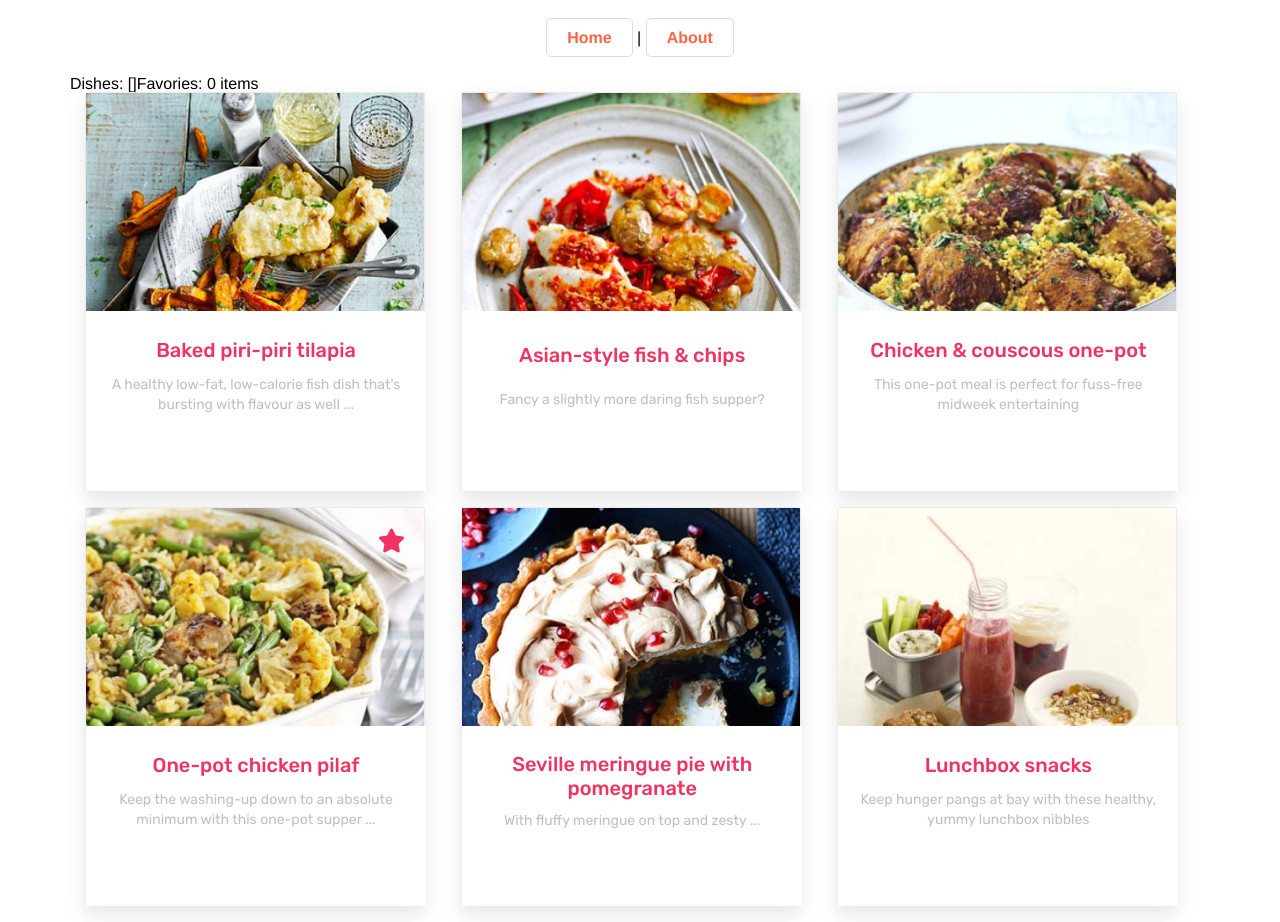
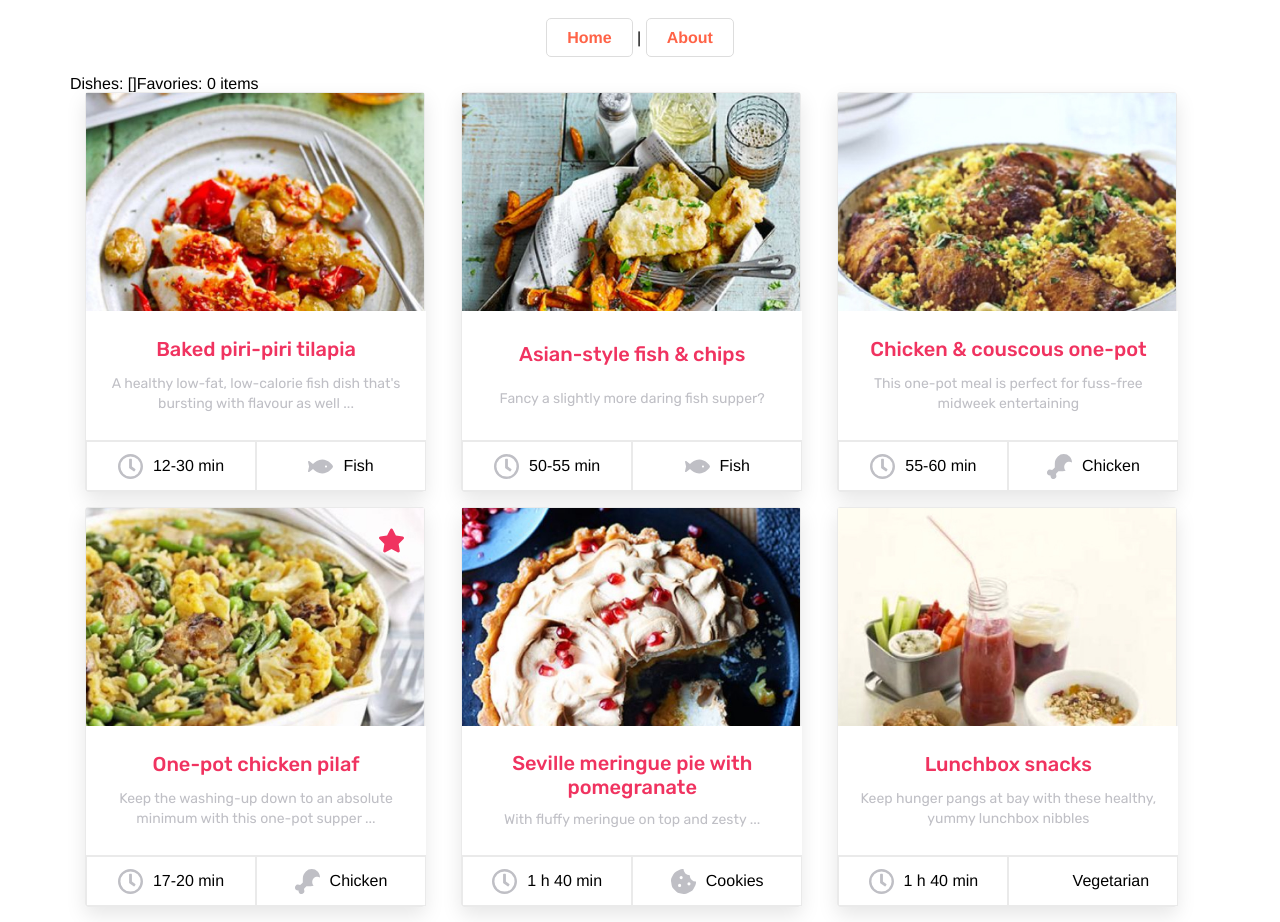
Before and after one commit to YuraKolesnikov/ez-recipe, a Vue app: page /#/ in a window 1280 px wide. Built offline with nearby package versions, Linux system fonts and the light colour scheme.

Commit message:
Finished product card

```diff
--- /dev/null
+++ b/src/components/IconBase.vue
@@ -0,0 +1,17 @@
+<template>
+  <svg class="icon">
+    <title
+      :id="iconName"
+    >{{ iconName }} icon</title>
+    <g>
+      <slot />
+    </g>
+  </svg>
+</template>
+<script>
+export default {
+  props: {
+    iconName: String
+  }
+}
+</script>
--- a/src/components/Product.vue
+++ b/src/components/Product.vue
@@ -1,5 +1,5 @@
 <template>
-  <div class="product" @click="callback(product.name)">
+  <div class="product">
     <div class="product__img">
       <img :src="product.image" class="img-fluid">
     </div>
@@ -10,14 +10,20 @@
       </div>
       <div class="product__info">
         <div class="product__info-item">
-
+          <svg class="icon">
+            <use xlink:href="images/icons/icons.svg#clocks"></use>
+          </svg>
+          <p>{{product.cooking_time}}</p>
         </div>
         <div class="product__info-item">
-
+          <svg class="icon">
+            <use :xlink:href="`images/icons/icons.svg#${product.categorie_id}`"></use>
+          </svg>
+          <p>{{product.categorie_id.split('')[0].toUpperCase()}}{{product.categorie_id.slice(1)}}</p>
         </div>
       </div>
     </div>
-    <div class="product__star-icon">
+    <div class="product__star-icon" @click="callback(product.name)">
       <svg class="icon" :class="{active: product.favorite}">
         <use xlink:href="images/icons/icons.svg#star"></use>
       </svg>
@@ -30,12 +36,22 @@
   </div>
 </template>
 <script>
+import IconBase from './IconBase.vue'
+
 export default {
   name: 'Product',
+  components: {
+    IconBase
+  },
   props: {
     product: Object,
     callback: Function
   },
+  computed: {
+    capitalize(string) {
+      console.log(string.split(''))
+    }
+  }
 }
 </script>
 <style lang="scss">
@@ -80,6 +96,7 @@ export default {
       align-items: center;
       flex-direction: column;
       padding: 20px;
+      border-bottom: 1px solid #EAEAEA;
     }
 
     &__title {
@@ -107,6 +124,16 @@ export default {
     &__info-item {
       width: 50%;
       height: 50px;
+      border: 1px solid #EAEAEA;
+      display: flex;
+      justify-content: center;
+      align-items: center;
+
+      & .icon {
+        width: 25px;
+        height: 25px;
+        margin-right: 10px;
+      }
     }
 
     &__star-icon {
--- a/src/views/About.vue
+++ b/src/views/About.vue
@@ -24,3 +24,9 @@
     </svg>
   </div>
 </template>
+<style lang="scss">
+.icon {
+  width: 25px;
+  height: 25px;
+}
+</style>
```
Also changed, not shown: public/images/dishes/image-placeholder-01.jpg, public/images/dishes/image-placeholder-02.jpg.
